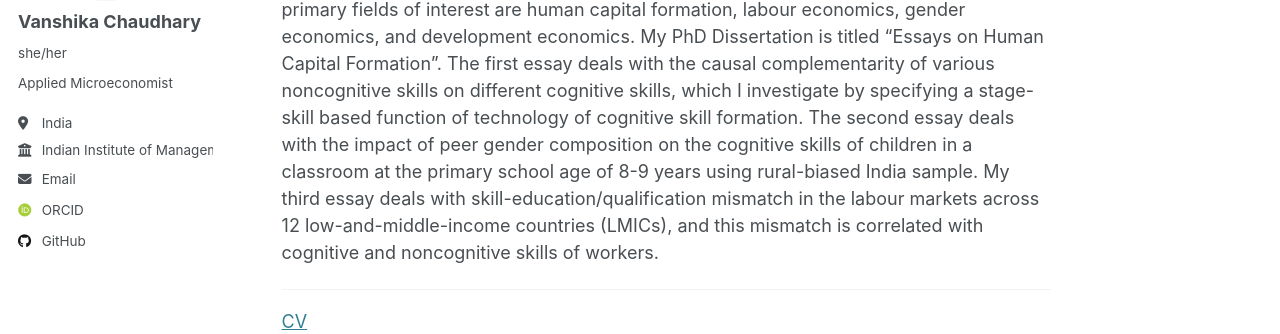
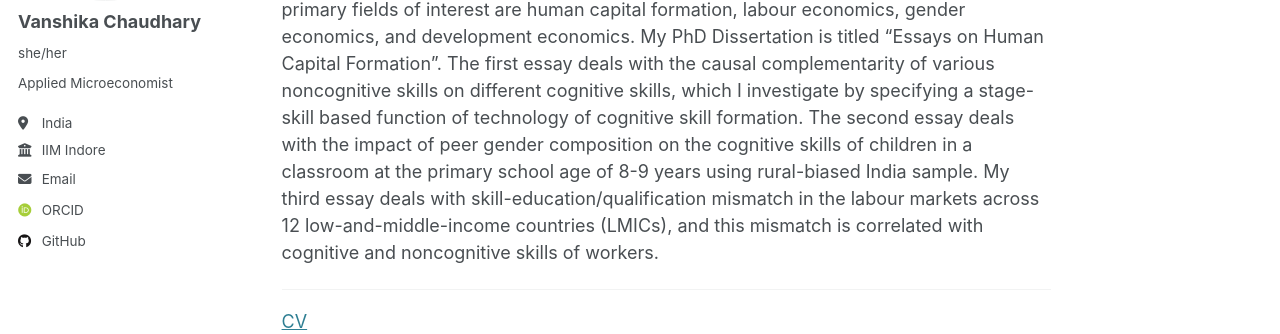
Before and after one commit to vanshika-chaudhary-economics/vanshika-chaudhary-economics.github.io, a Jekyll site: the page built from _pages/about.md, in a window 1280 px wide. Shown: the part 280-614 px from the top of the page. Built offline with Jekyll 4.4.1, drawn with Linux system fonts in a browser that asks for light colours; some web fonts are replaced.

Commit message:
Update _config.yml

```diff
--- a/_config.yml
+++ b/_config.yml
@@ -27,7 +27,7 @@ author:
   pronouns         : "she/her"
   bio              : "Applied Microeconomist"
   location         : "India"
-  employer         : "Indian Institute of Management Indore"
+  employer         : "IIM Indore"
   uri              : # URL
   email            : "f20vanshikac@iimidr.ac.in"
 
```
